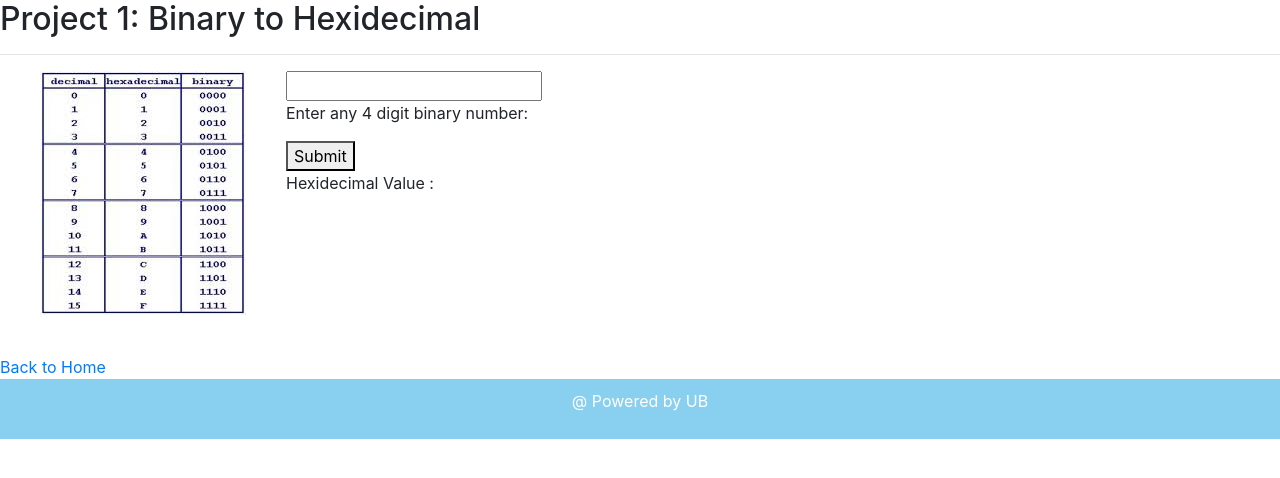
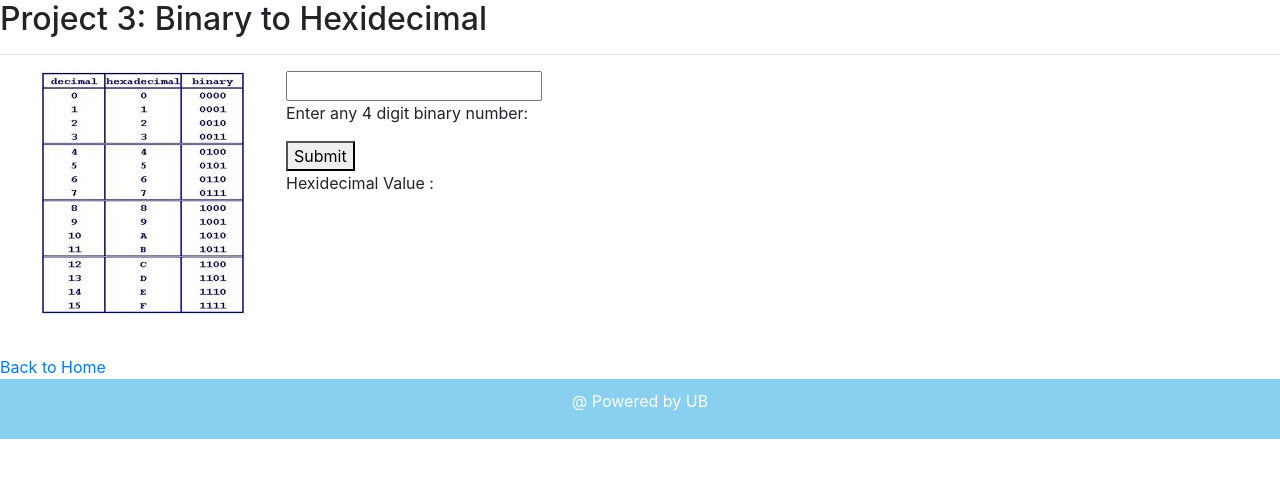
Before and after one commit to Anthony941-blip/Final-Project, a plain HTML site: page binarytohex.html in a window 1280 px wide. Drawn offline with nearby package versions, Linux system fonts and the light colour scheme.

Commit message:
Update binarytohex.html

```diff
--- a/binarytohex.html
+++ b/binarytohex.html
@@ -19,7 +19,7 @@ img {
 <body>
 
 <section>
-<h2>Project 1: Binary to Hexidecimal</h2>
+<h2>Project 3: Binary to Hexidecimal</h2>
 <hr>
 
 
```
